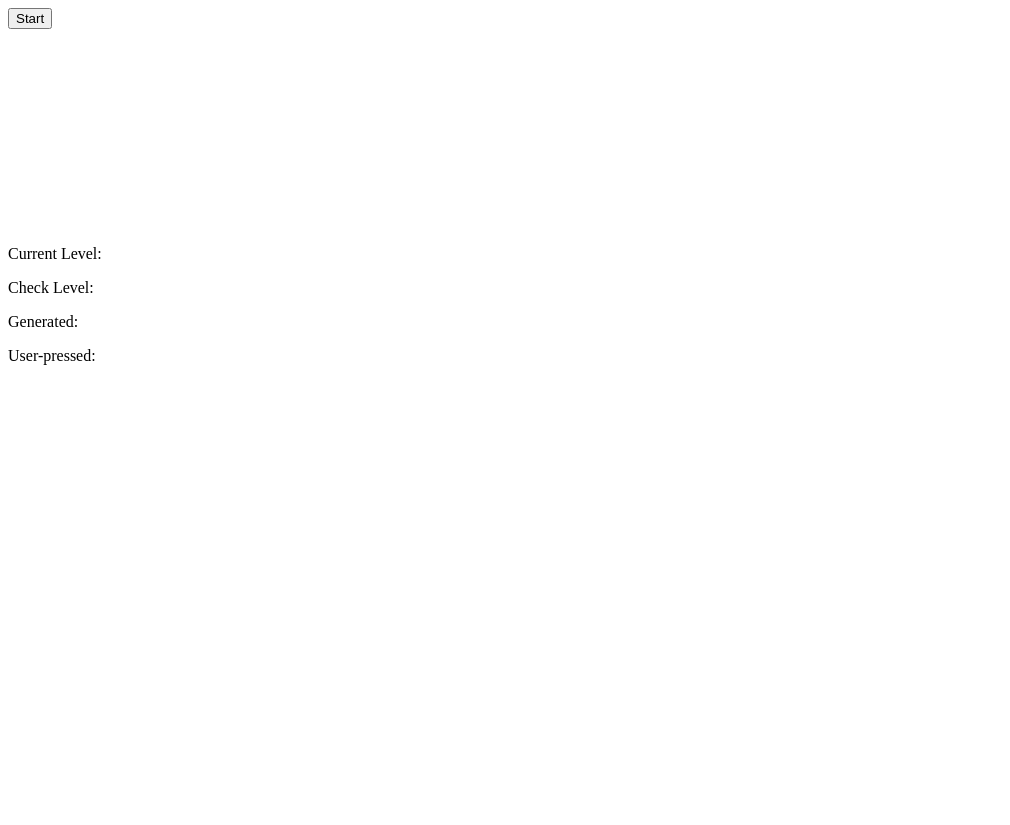
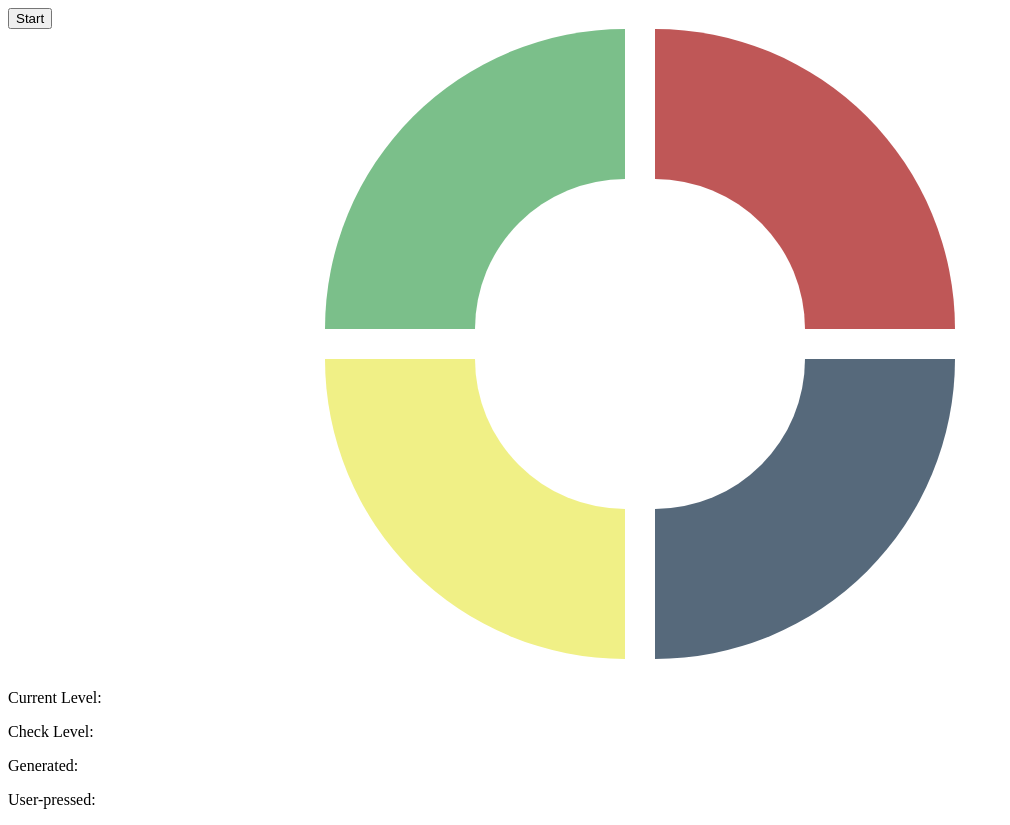
Before and after one commit to LegitStudent/simon-game, a website: page index.html in a window 1280 px wide. Shown: the whole page, without its empty margins (0-1010 px from the left). Before the commit the page ends 800 px from the top, so only its background shows below. Drawn offline with nearby package versions, Linux system fonts and the light colour scheme.

Commit message:
reflects change in html

```diff
--- a/styles.css
+++ b/styles.css
@@ -1,52 +1,83 @@
-#buttons {
-  text-align: center;
+.play, .clipper {
+  width: 300px;
+  height: 300px;
 }
 
-.play {
-  width: 50px;
-  height: 50px;
-  border: 0;
-  border-radius: 50%;
-  outline: none;
+.clipper {
+  background: white;
+}
+
+.row {
+  display: flex;
+  flex-flow: row nowrap;
+  justify-content: center;
+  margin-bottom: 30px;
 }
 
 /* awesome color palette taken from http://www.colourlovers.com/palette/3465025/Simon_Says */
-.play {
-  fill-opacity:1;
-  stroke:none;
-  cursor: pointer;
+
+.play#green {
+  background: #7bbf8a;
+  -webkit-clip-path: circle(100% at 100% 100%);
+          clip-path: circle(100% at 100% 100%);
+}
+
+#green .clipper {
+  -webkit-clip-path: circle(50% at 100% 100%);
+          clip-path: circle(50% at 100% 100%);
 }
 
 .play#red {
-  fill: #bf5757;
+  background: #bf5757;
+  -webkit-clip-path: circle(100% at 0 100%);
+          clip-path: circle(100% at 0 100%);
 }
 
-.play#green {
-  fill: #7bbf8a;
+#red .clipper {
+  -webkit-clip-path: circle(50% at 0 100%);
+          clip-path: circle(50% at 0 100%);
 }
 
 .play#blue {
-  fill: #56697b;
+  background: #56697b;
+  -webkit-clip-path: circle(100% at 0 0);
+          clip-path: circle(100% at 0 0);
+}
+
+#blue .clipper {
+  -webkit-clip-path: circle(50% at 0 0);
+          clip-path: circle(50% at 0 0);
 }
 
 .play#yellow {
-  fill: #cca707;
+  background: #f0f086;
+  -webkit-clip-path: circle(100% at 100% 0);
+          clip-path: circle(100% at 100% 0);
+}
+
+#yellow .clipper {
+  -webkit-clip-path: circle(50% at 100% 0);
+          clip-path: circle(50% at 100% 0);
+}
+
+.play#yellow, .play#green {
+  margin-right: 30px;
 }
 
 .active#red {
-  fill: #e23434;
+  background: #e23434;
 }
 
 .active#green {
-  fill: #58e277;
+  background: #58e277;
 }
 
 .active#blue {
-  fill: #2b6aa6;
+  background: #2b6aa6;
 }
 
 .active#yellow {
-  fill: #f0f086;
+  background: #f0f086;
 }
 
 #indicators {
@@ -94,40 +125,40 @@
 
 @keyframes blinkr {
   0% {
-    fill: #bf5757;
+    background: #bf5757;
   }
 
   100% {
-    fill: #e23434;
+    background: #e23434;
   }
 }
 
 @keyframes blinkb {
   0% {
-    fill: #45698c;
+    background: #45698c;
   }
 
   100% {
-    fill: #2b6aa6;
+    background: #2b6aa6;
   }
 }
 
 @keyframes blinkg {
   0% {
-    fill: #7bbf8a;
+    background: #7bbf8a;
   }
 
   100% {
-    fill: #58e277;
+    background: #58e277;
   }
 }
 
 @keyframes blinky {
   0% {
-    fill: #e0e096;
+    background: #e0e096;
   }
 
   100% {
-    fill: #f0f086;
+    background: #f0f086;
   }
 }
```
